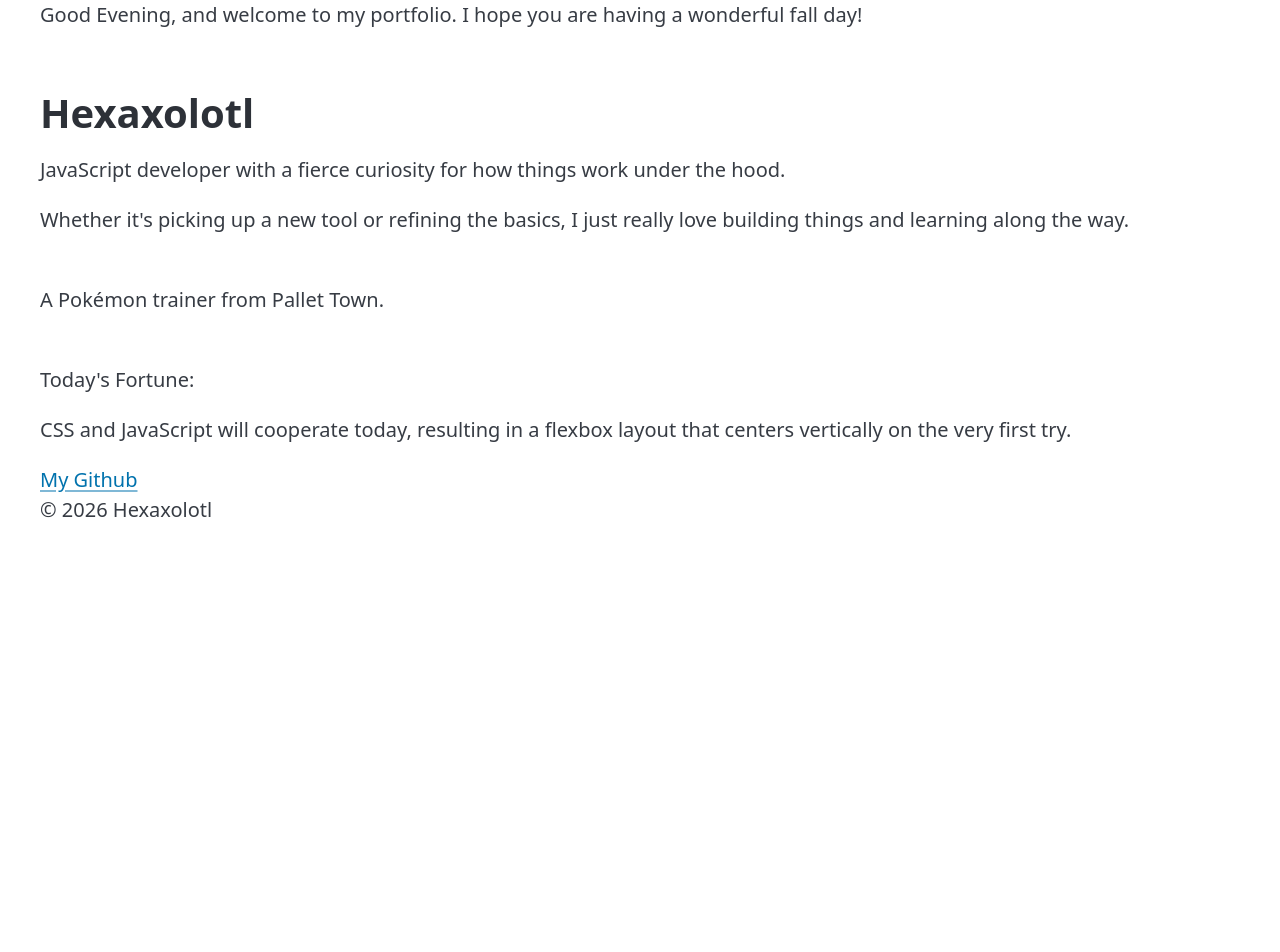
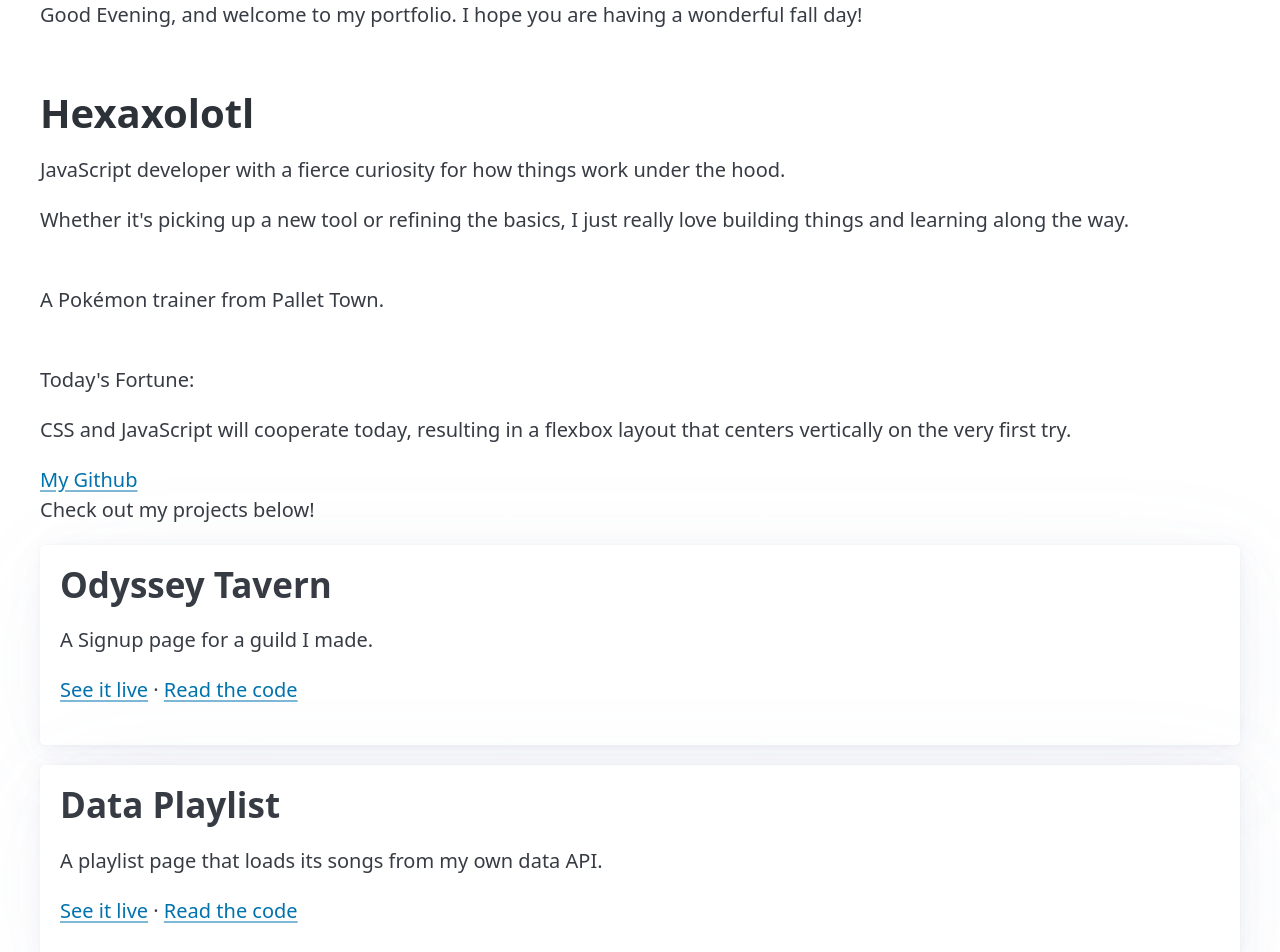
Before and after one commit to Hexaxolotl/portfolio, a React app: page / in a window 1280 px wide. Shown: the top 952 px of the page. Before the commit the page ends 800 px from the top, so only its background shows below. Built offline with nearby package versions, Linux system fonts and the light colour scheme; the HTML template or start-up script is replaced by a standard one.

Commit message:
added project 2 cards

```diff
--- a/src/App.jsx
+++ b/src/App.jsx
@@ -3,6 +3,8 @@
 import Header from './Header.jsx'
 import About from './About.jsx'
 import Greeting from './Greeting.jsx'
+import SignuppagePortfolioCard from './SignuppagePortfolioCard.jsx'
+import DataPlaylistPortfolioCard from './DataPlaylistPortfolioCard.jsx'
 
 function randomNumer(min, max){
   return Math.floor(Math.random() * (max - min + 1) + min)
@@ -38,6 +40,14 @@ function App() {
       <p> Today's Fortune:</p>
       <Fortune />
       <GitHubLink />
+      <p>Check out my projects below!</p>
+      <SignuppagePortfolioCard />
+      <DataPlaylistPortfolioCard />
+      <br></br>
+      <p>👨🏻‍💻🛠️More projects coming soon!🛠️👨🏻‍💻</p>
+      <br></br>
+      <p>Thanks for visiting my portfolio!</p>
+      <br></br>
     <Footer />
     </div>
   )
--- /dev/null
+++ b/src/DataPlaylistPortfolioCard.jsx
@@ -0,0 +1,17 @@
+function DataPlaylistPortfolioCard() {
+  let name = "Data Playlist"
+  let description = "A playlist page that loads its songs from my own data API."
+  let liveUrl = "https://hexaxolotl.github.io/data-playlist/"
+  let repoUrl = "https://github.com/Hexaxolotl/REPO"
+  return (
+    <article>
+      <h2>{name}</h2>
+      <p>{description}</p>
+      <p>
+        <a href={liveUrl}>See it live</a> · <a href={repoUrl}>Read the code</a>
+      </p>
+    </article>
+  )
+}
+
+export default DataPlaylistPortfolioCard
--- /dev/null
+++ b/src/SignuppagePortfolioCard.jsx
@@ -0,0 +1,17 @@
+function SignuppagePortfolioCard() {
+  let name = "Odyssey Tavern"
+  let description = "A Signup page for a guild I made."
+  let liveUrl = "https://hexaxolotl.github.io/signup-page/#why"
+  let repoUrl = "https://github.com/Hexaxolotl/REPO"
+  return (
+    <article>
+      <h2>{name}</h2>
+      <p>{description}</p>
+      <p>
+        <a href={liveUrl}>See it live</a> · <a href={repoUrl}>Read the code</a>
+      </p>
+    </article>
+  )
+}
+
+export default SignuppagePortfolioCard
```
